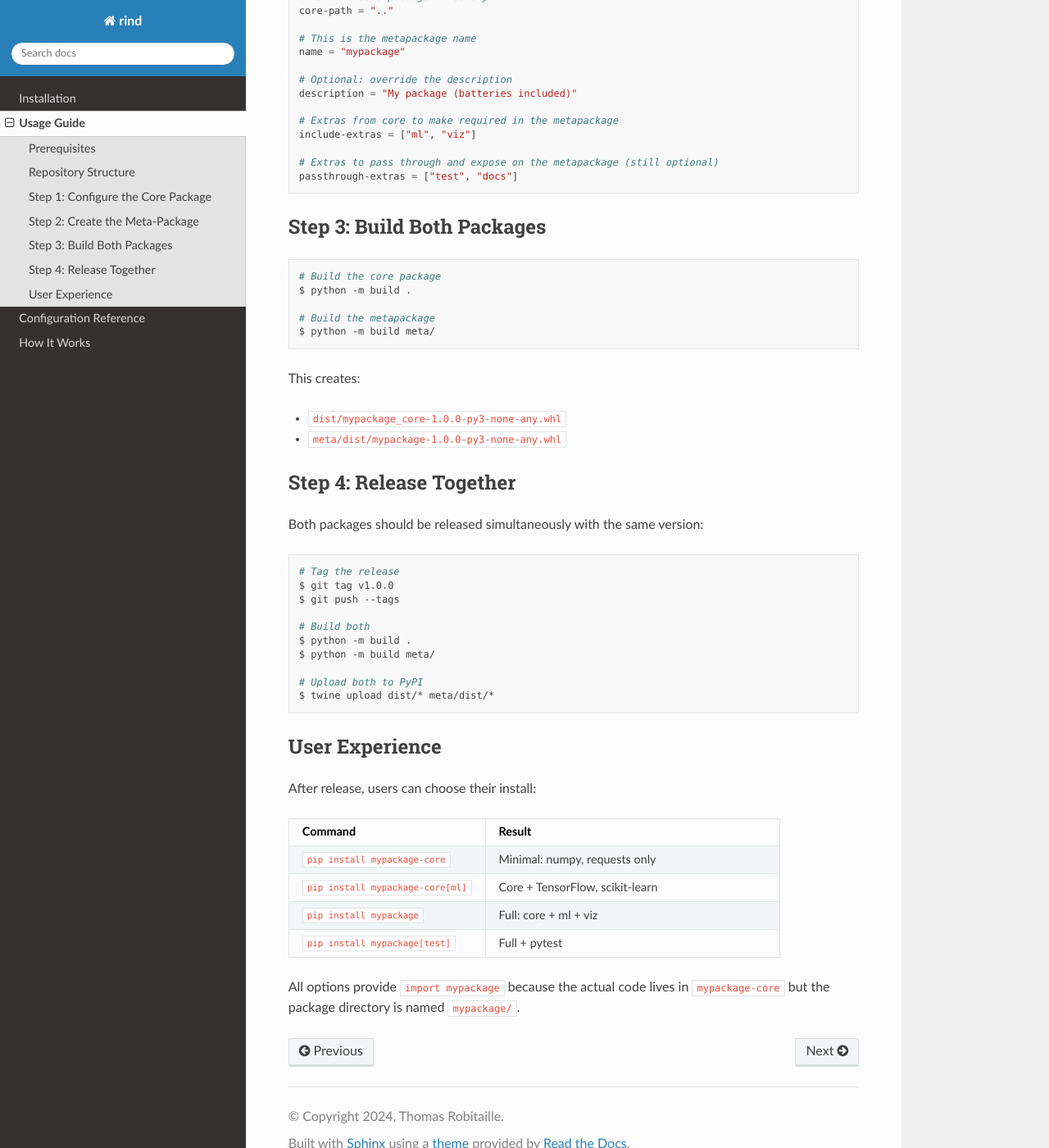
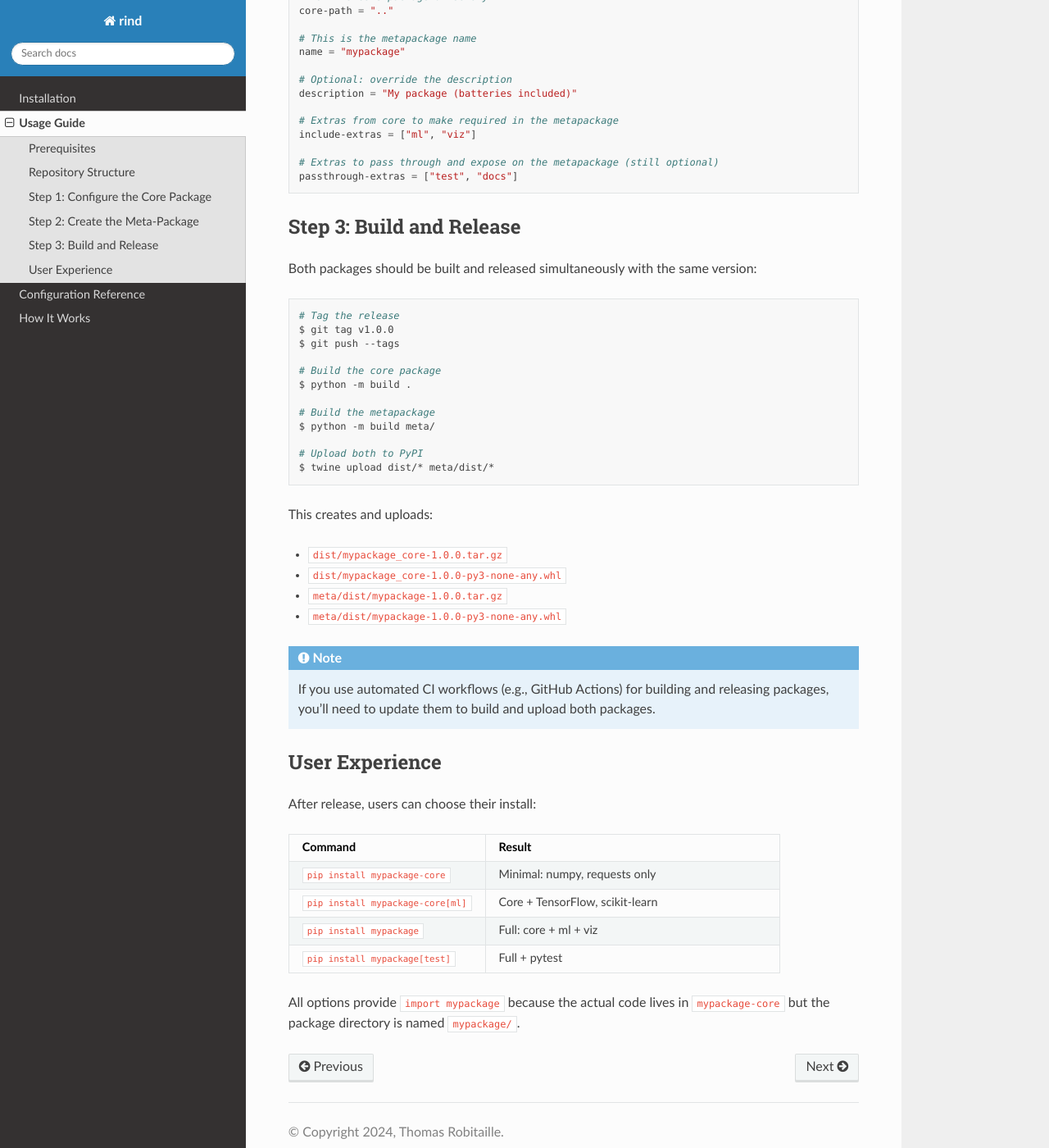
Before and after one commit to astrofrog/rind, a Sphinx documentation site: the page built from docs/usage.rst, in a window 1280 px wide and 1400 px high, scrolled down 2191 px. Shown: the whole window at 82% size. Built offline with Sphinx 7.4.7 and the Read the Docs theme 3.1.0, drawn with Linux system fonts in a browser that asks for light colours.

Commit message:
Improve instructions for set-up

```diff
--- a/docs/usage.rst
+++ b/docs/usage.rst
@@ -121,10 +121,16 @@ Create ``meta/pyproject.toml``:
    # Extras to pass through and expose on the metapackage (still optional)
    passthrough-extras = ["test", "docs"]
 
-Step 3: Build Both Packages
----------------------------
+Step 3: Build and Release
+-------------------------
+
+Both packages should be built and released simultaneously with the same version:
 
 .. code-block:: bash
+
+   # Tag the release
+   $ git tag v1.0.0
+   $ git push --tags
 
    # Build the core package
    $ python -m build .
@@ -132,28 +138,21 @@ Step 3: Build Both Packages
    # Build the metapackage
    $ python -m build meta/
 
-This creates:
+   # Upload both to PyPI
+   $ twine upload dist/* meta/dist/*
 
+This creates and uploads:
+
+- ``dist/mypackage_core-1.0.0.tar.gz``
 - ``dist/mypackage_core-1.0.0-py3-none-any.whl``
+- ``meta/dist/mypackage-1.0.0.tar.gz``
 - ``meta/dist/mypackage-1.0.0-py3-none-any.whl``
 
-Step 4: Release Together
-------------------------
+.. note::
 
-Both packages should be released simultaneously with the same version:
-
-.. code-block:: bash
-
-   # Tag the release
-   $ git tag v1.0.0
-   $ git push --tags
-
-   # Build both
-   $ python -m build .
-   $ python -m build meta/
-
-   # Upload both to PyPI
-   $ twine upload dist/* meta/dist/*
+   If you use automated CI workflows (e.g., GitHub Actions) for building and
+   releasing packages, you'll need to update them to build and upload both
+   packages.
 
 User Experience
 ---------------
```
